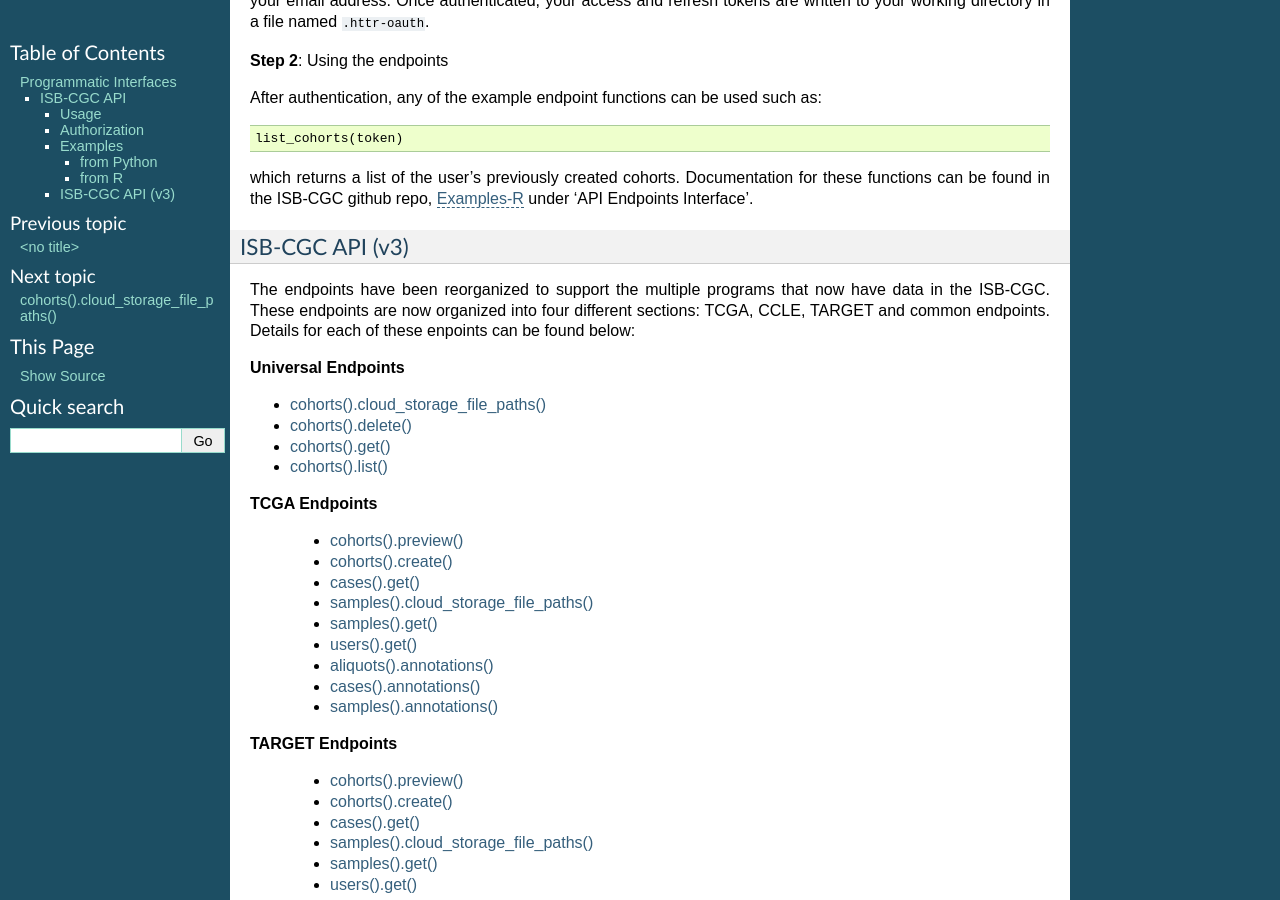
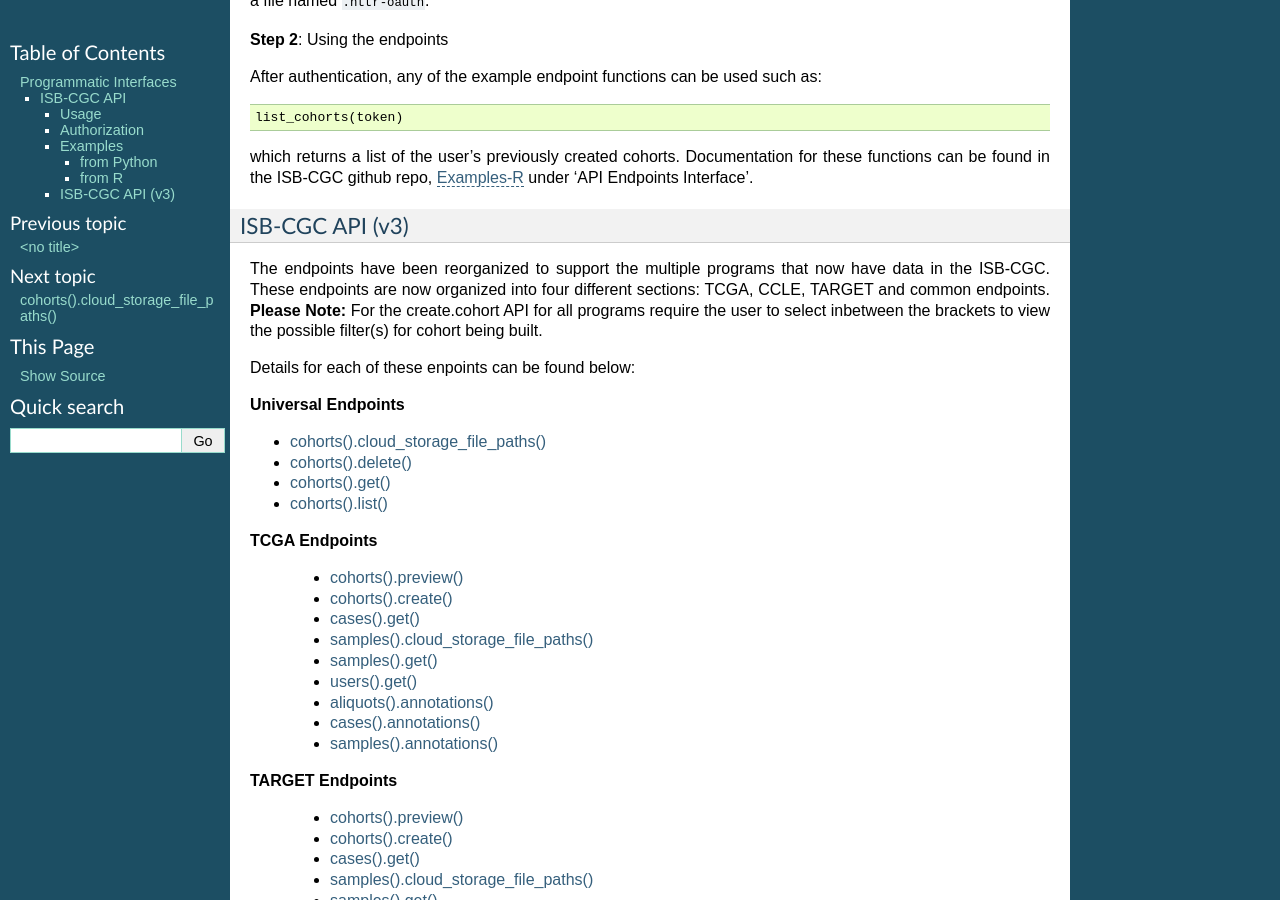
Before and after one commit to isb-cgc/readthedocs, a Sphinx documentation site: the page built from docs/source/sections/progapi/Programmatic-API.rst, in a window 1280 px wide and 900 px high, scrolled down 2696 px. Built offline with Sphinx 7.4.7, drawn with Linux system fonts in a browser that asks for light colours; pages that are not in the unit, such as notebooks, are missing from menus; some of the changed lines change nothing that is shown; some of the changed text lies outside the part shown.

Commit message:
removed API v1 and v2 reference and added note from tic 1942

```diff
--- a/docs/source/sections/progapi/Programmatic-API.rst
+++ b/docs/source/sections/progapi/Programmatic-API.rst
@@ -46,10 +46,6 @@
 to test an endpoint through your web browser.
 Following the link in the previous sentence will take you to a page with a list of APIs, in which each
 API consists of a set of functionally-related endpoints.  Together, these individual APIs make up the **ISB-CGC API**.
-In order to see the individual endpoints within a single API, click on the API name, such as the
-`cohort API v1 <https://apis-explorer.appspot.com/apis-explorer/?base=https://api-dot-isb-cgc.appspot.com/_ah/api#p/cohort_api/v1/>`_
-or the just-released
-`ISB-CGC API v2 <https://apis-explorer.appspot.com/apis-explorer/?base=https://api-dot-isb-cgc.appspot.com/_ah/api#p/isb_cgc_api/v2/>`_.
 (Note that not all of these APIs are intended for direct use by end-users:
 some are intended for use only by the ISB-CGC Web-App, as described in the information on the
 first APIs Explorer page mentioned above.)
@@ -182,7 +178,8 @@
 ISB-CGC API (v3)
 =================
 
-The endpoints have been reorganized to support the multiple programs that now have data in the ISB-CGC.  These endpoints are now organized into four different sections:  TCGA, CCLE, TARGET and common endpoints.
+The endpoints have been reorganized to support the multiple programs that now have data in the ISB-CGC.  These endpoints are now organized into four different sections:  TCGA, CCLE, TARGET and common endpoints. **Please Note:** For the create.cohort API for all programs require the user to select inbetween the brackets to view the possible filter(s) for cohort being built.
+
 Details for each of these enpoints can be found below:
 
 **Universal Endpoints**
```
